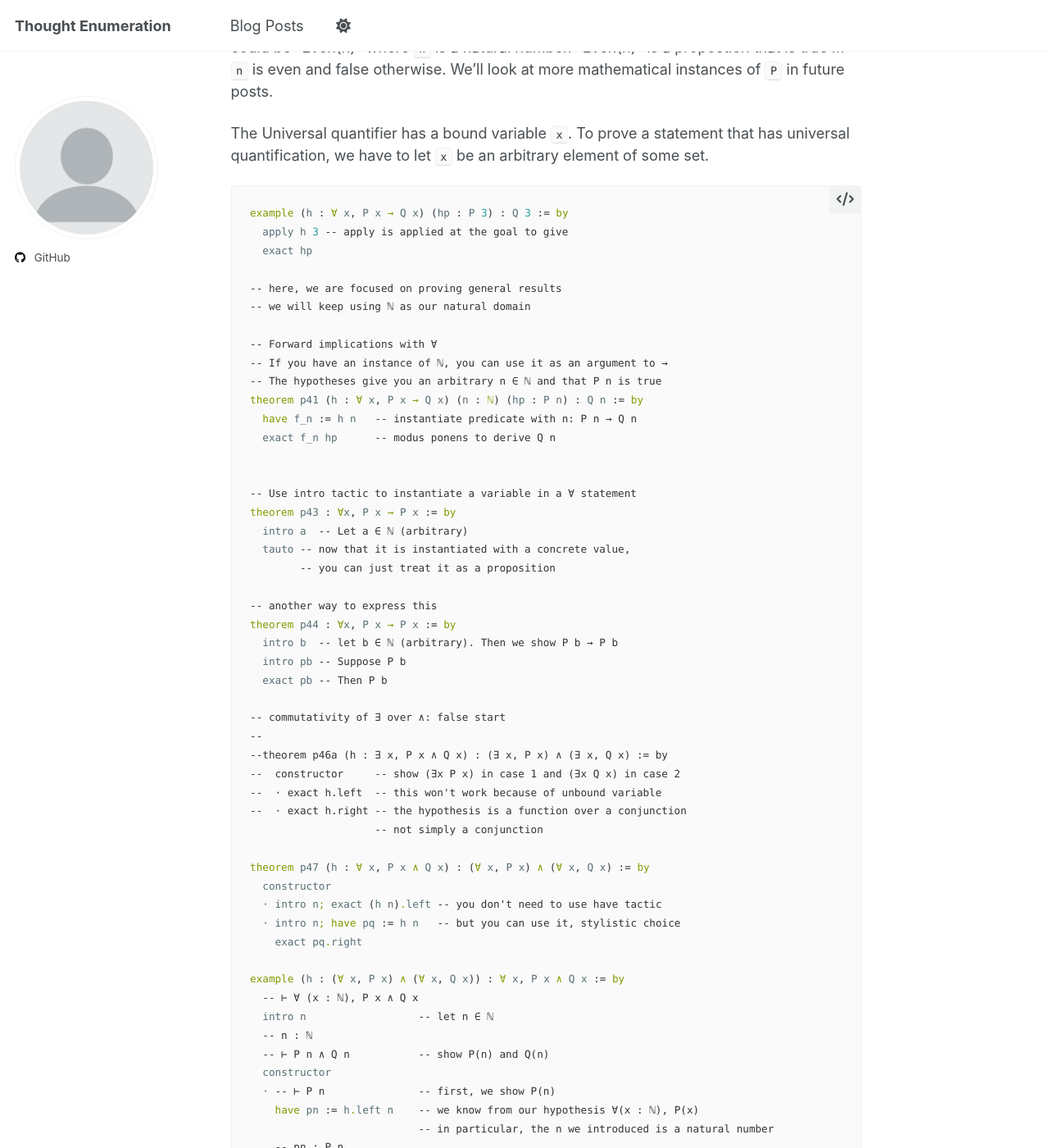
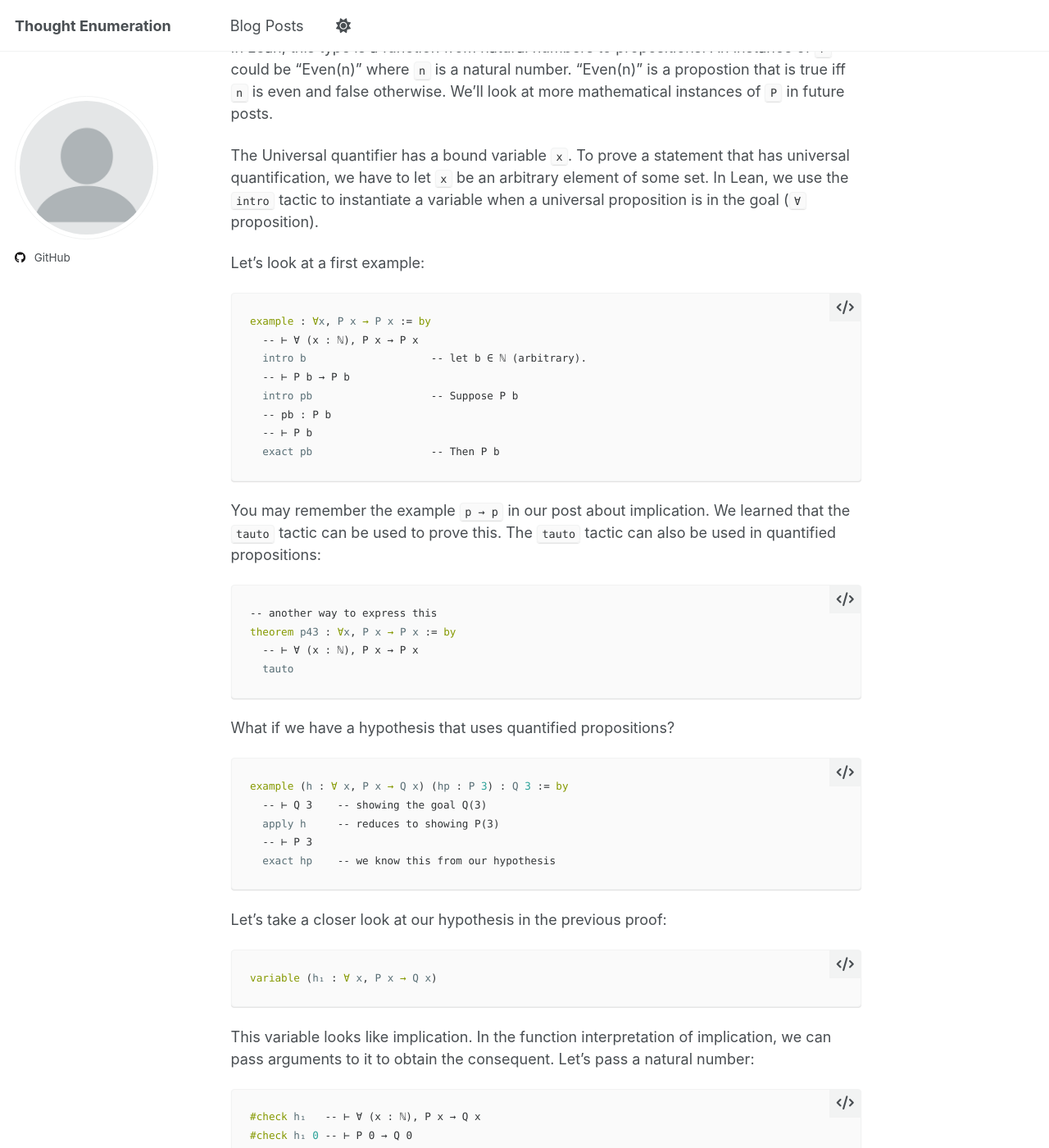
Before and after one commit to sandan/sandan.github.io, a Jekyll site: the page built from _posts/2025-10-15-blog-7.md, in a window 1280 px wide and 1400 px high, scrolled down 1098 px. Shown: the whole window at 82% size. Built offline with Jekyll 4.4.1, drawn with Linux system fonts in a browser that asks for light colours; a script that is not in the unit is left out; some of the changed text lies outside the part shown.

Commit message:
start with universal quantifiers in the goal then move to universal quantifiers in the hypothesis

````diff
--- a/_posts/2025-10-15-blog-7.md
+++ b/_posts/2025-10-15-blog-7.md
@@ -36,44 +36,64 @@ If we inspect the type of the variable, we see:
 In Lean, this type is a function from natural numbers to propositions. An instance of `P` could be "Even(n)" where `n` is a natural number. "Even(n)" is a propostion that is true iff `n` is even and false otherwise. We'll look at more mathematical instances of `P` in future posts.
 
 The Universal quantifier has a bound variable `x`.
-To prove a statement that has universal quantification, we have to let `x` be an arbitrary element of some set.
+To prove a statement that has universal quantification, we have to let `x` be an arbitrary element of some set. In Lean, we use the `intro` tactic to instantiate a variable when a universal proposition is in the goal (`∀` proposition).
+
+Let's look at a first example:
+```lean
+example : ∀x, P x → P x := by
+  -- ⊢ ∀ (x : ℕ), P x → P x
+  intro b                    -- let b ∈ ℕ (arbitrary).
+  -- ⊢ P b → P b
+  intro pb                   -- Suppose P b
+  -- pb : P b
+  -- ⊢ P b
+  exact pb                   -- Then P b
+```
+You may remember the example `p → p` in our post about implication. We learned that the `tauto` tactic can be used to prove this. The `tauto` tactic can also be used in quantified propositions:
+```lean
+-- another way to express this
+theorem p43 : ∀x, P x → P x := by
+  -- ⊢ ∀ (x : ℕ), P x → P x
+  tauto
+```
+
+What if we have a hypothesis that uses quantified propositions?
+```lean
+example (h : ∀ x, P x → Q x) (hp : P 3) : Q 3 := by
+  -- ⊢ Q 3    -- showing the goal Q(3)
+  apply h     -- reduces to showing P(3)
+  -- ⊢ P 3
+  exact hp    -- we know this from our hypothesis
+```
+Let's take a closer look at our hypothesis in the previous proof:
+```lean
+variable (h₁ : ∀ x, P x → Q x)
+```
+This variable looks like implication. In the function interpretation of implication, we can pass arguments to it to obtain the consequent. Let's pass a natural number:
+```lean
+#check h₁   -- ⊢ ∀ (x : ℕ), P x → Q x
+#check h₁ 0 -- ⊢ P 0 → Q 0
+```
+When we pass 0 to the statement `h₁`, the quantifier is removed and we get an implication -- just like the ones we worked with in our Propositions series. This makes sense since `P` and `Q` both return `Prop`:
+```lean
+#check P 0 -- P 0 : Prop
+#check Q 0 -- Q 0 : Prop
+```
+
+Let's look at using this in practice:
+```lean
+-- The hypotheses give you an arbitrary n ∈ ℕ and that P n is true
+example (h : ∀ x, P x → Q x) (n : ℕ) (hp : P n) : Q n := by
+  -- ⊢ Q n
+  have f3 := h 3   -- We can use a particular natural number (3)
+  -- f3 : P 3 → Q 3
+                   -- but the goal requires an arbitrary natural number n
+  have fn := h n   -- Instead, we use n in our hypothesis
+  -- fn : P n → Q n
+  exact fn hp      -- modus ponens to derive Q n
+```
 
 ```lean
-example (h : ∀ x, P x → Q x) (hp : P 3) : Q 3 := by
-  apply h 3 -- apply is applied at the goal to give
-  exact hp
-
--- here, we are focused on proving general results
--- we will keep using ℕ as our natural domain
-
--- Forward implications with ∀
--- If you have an instance of ℕ, you can use it as an argument to →
--- The hypotheses give you an arbitrary n ∈ ℕ and that P n is true
-theorem p41 (h : ∀ x, P x → Q x) (n : ℕ) (hp : P n) : Q n := by
-  have f_n := h n   -- instantiate predicate with n: P n → Q n
-  exact f_n hp      -- modus ponens to derive Q n
-
-
--- Use intro tactic to instantiate a variable in a ∀ statement
-theorem p43 : ∀x, P x → P x := by
-  intro a  -- Let a ∈ ℕ (arbitrary)
-  tauto -- now that it is instantiated with a concrete value,
-        -- you can just treat it as a proposition
-
--- another way to express this
-theorem p44 : ∀x, P x → P x := by
-  intro b  -- let b ∈ ℕ (arbitrary). Then we show P b → P b
-  intro pb -- Suppose P b
-  exact pb -- Then P b
-
--- commutativity of ∃ over ∧: false start
---
---theorem p46a (h : ∃ x, P x ∧ Q x) : (∃ x, P x) ∧ (∃ x, Q x) := by
---  constructor     -- show (∃x P x) in case 1 and (∃x Q x) in case 2
---  · exact h.left  -- this won't work because of unbound variable
---  · exact h.right -- the hypothesis is a function over a conjunction
-                    -- not simply a conjunction
-
 theorem p47 (h : ∀ x, P x ∧ Q x) : (∀ x, P x) ∧ (∀ x, Q x) := by
   constructor
   · intro n; exact (h n).left -- you don't need to use have tactic
````
Also changed, not shown: other parts of _posts/2025-10-15-blog-7.md (+1 -1 lines).
